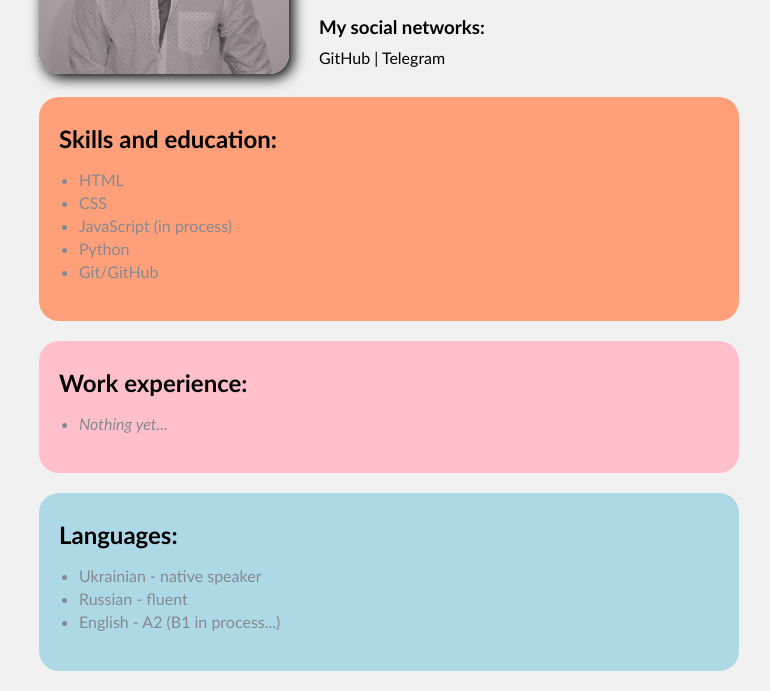
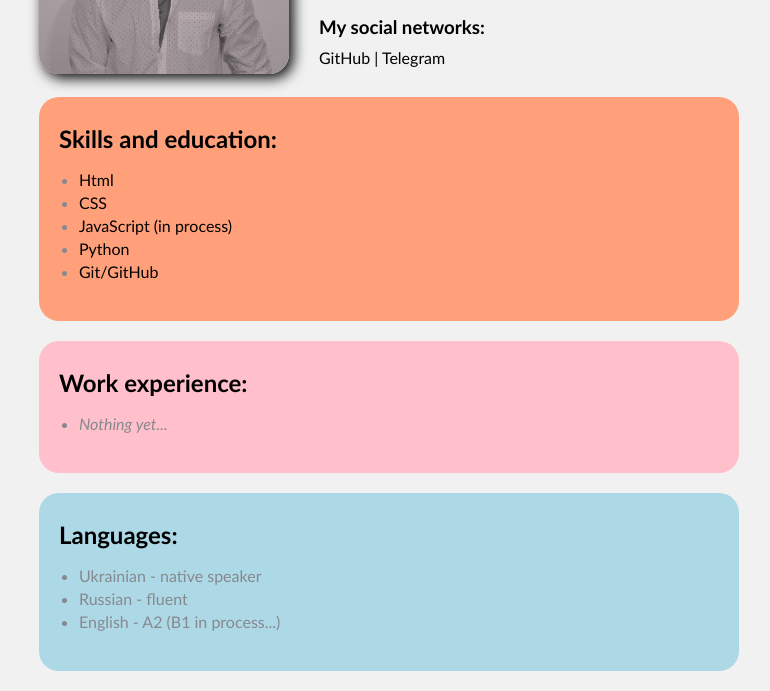
Before and after one commit to gtailde/rsschool-cv, a plain HTML site: page index.html in a window 1280 px wide. Shown: the part 179-870 px from the top of the page, without its empty margins (251-1021 px from the left). Drawn offline with Linux system fonts and the light colour scheme.

Commit message:
fix: list

```diff
--- a/index.html
+++ b/index.html
@@ -13,7 +13,7 @@
         <div class="me">
 
             <div class="photo">
-            <img src="1.jpg" alt="Oleh Nepiuk" class="title_1" />
+                <img src="1.jpg" alt="Oleh Nepiuk" class="title_1">
             </div>
 
 
@@ -26,10 +26,9 @@
 
                 <h3>My social networks:</h3>
 
-            <a href="https://github.com/gtailde" target="_blank"> GitHub</a>
+                <a href="https://github.com/gtailde" target="_blank">GitHub</a>
                 |
-            <a href="https://t.me/gtailde" target="_blank"> Telegram</a>
-        </div>
+                <a href="https://t.me/gtailde" target="_blank">Telegram</a>
             </div>
         </div>
 
@@ -37,25 +36,15 @@
             <div class="Skills">
                 <h2>Skills and education:</h2>
                 <ul>
-                <a href="https://www.youtube.com/watch?v=DOEtVdkKwcU&feature=share&si=ELPmzJkDCLju2KnD5oyZMQ"
-                    target="_blank">
-                    <li>HTML</li>
-                </a>
-                <a href="(https://www.youtube.com/watch?v=SpCUuyZZTp8&feature=share&si=ELPmzJkDCLju2KnD5oyZMQ"
-                    target="_blank">
-                    <li>CSS</li>
-                </a>
-                <a href="https://www.youtube.com/watch?v=Bluxbh9CaQ0&feature=share&si=ELPmzJkDCLju2KnD5oyZMQ"
-                    target="_blank">
-                    <li>JavaScript (in process)</li>
-                </a>
-                <a href="https://www.coursera.org/specializations/python" target="_blank">
-                    <li>Python</li>
-                </a>
-                <a href="https://www.youtube.com/watch?v=zZBiln_2FhM&feature=share&si=ELPmzJkDCLju2KnD5oyZMQ"
-                    target="_blank">
-                    <li>Git/GitHub</li>
-                </a>
+                    <li><a href="https://www.youtube.com/watch?v=DOEtVdkKwcU&feature=share&si=ELPmzJkDCLju2KnD5oyZMQ"
+                        target="_blank">Html</a></li>
+                    <li><a href="(https://www.youtube.com/watch?v=SpCUuyZZTp8&feature=share&si=ELPmzJkDCLju2KnD5oyZMQ"
+                        target="_blank">CSS</a></li>
+                    <li><a href="https://www.youtube.com/watch?v=Bluxbh9CaQ0&feature=share&si=ELPmzJkDCLju2KnD5oyZMQ"
+                        target="_blank">JavaScript (in process)</a></li>
+                    <li><a href="https://www.coursera.org/specializations/python" target="_blank">Python</a></li>
+                    <li><a href="https://www.youtube.com/watch?v=zZBiln_2FhM&feature=share&si=ELPmzJkDCLju2KnD5oyZMQ"
+                        target="_blank">Git/GitHub</a></li>
                 </ul>
 
             </div>
@@ -77,5 +66,4 @@
         </div>
 
     </body>
-
 </html>
```
Lines whose indentation alone changed are shown as unchanged.
